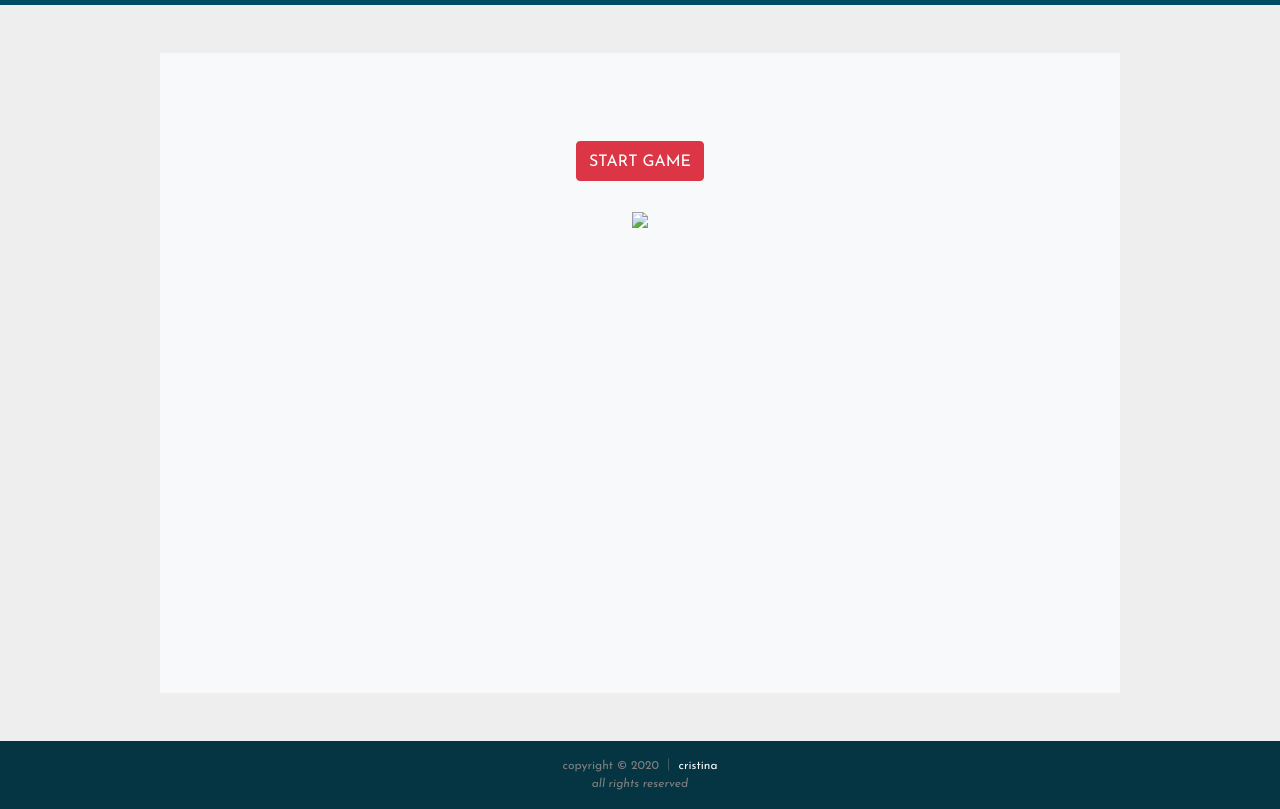
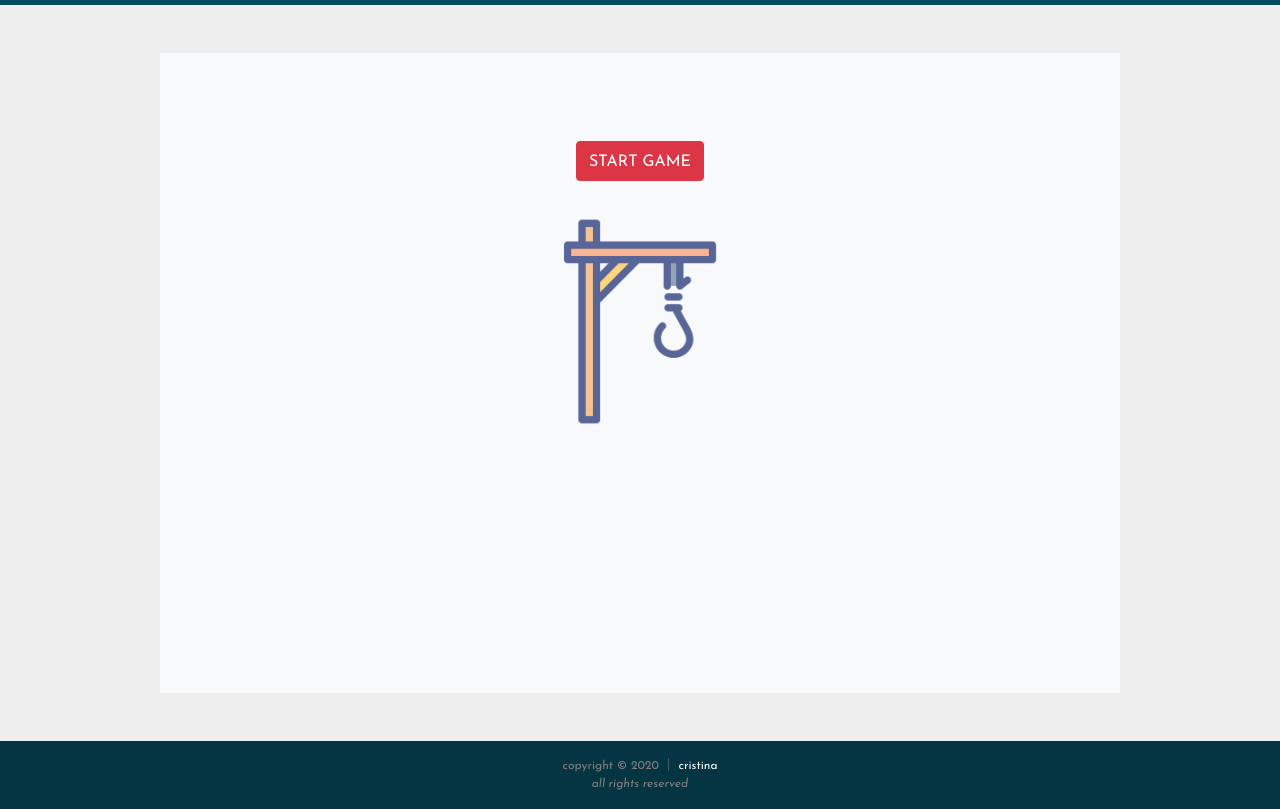
Before and after one commit to Shticrina/hangman-game-JS, a plain HTML site: page index.html in a window 1280 px wide. Shown: the part 65-874 px from the top of the page. Drawn offline with nearby package versions, Linux system fonts and the light colour scheme.

Commit message:
Update index.html

```diff
--- a/index.html
+++ b/index.html
@@ -35,7 +35,7 @@
             </div>
 
             <div class="col-12 text-center">
-                <img src="./images/hang.png" class="w-25">
+                <img src="./hang.png" class="w-25">
             </div>
         </div>
 
```
